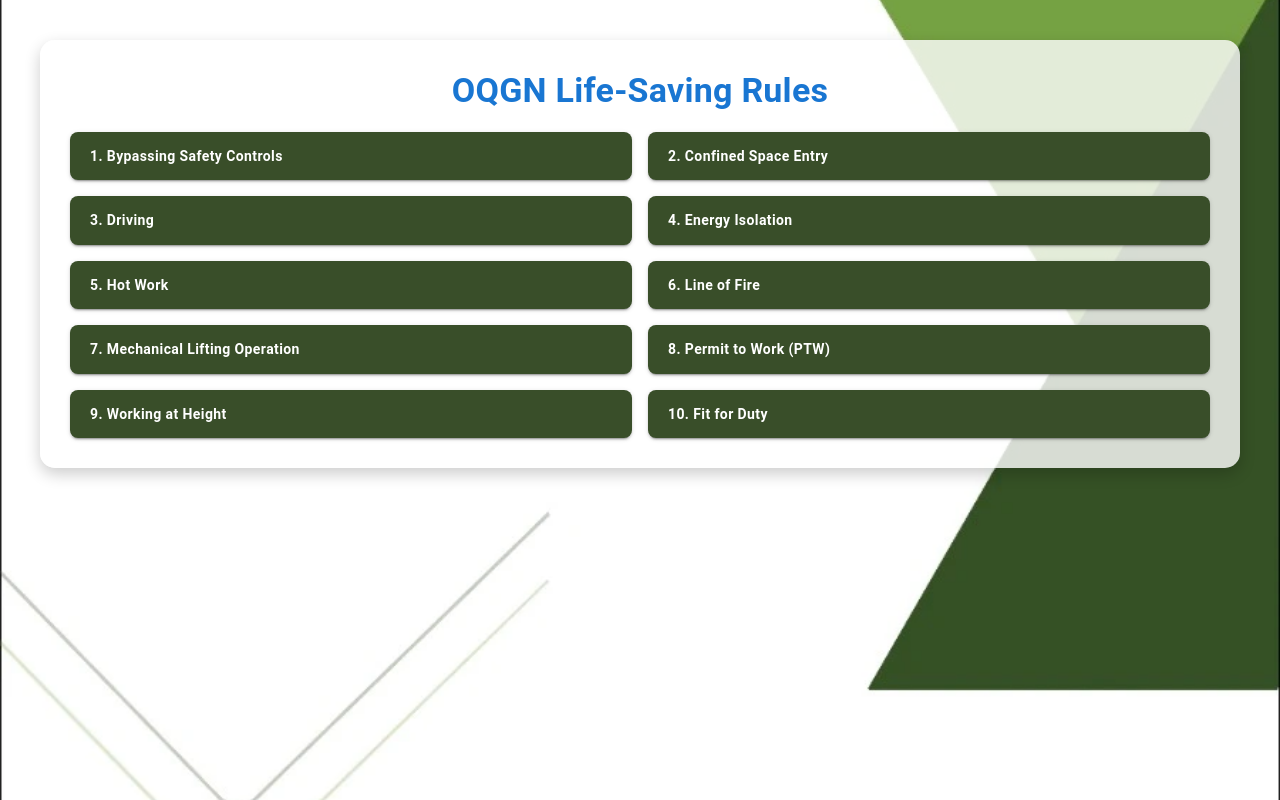
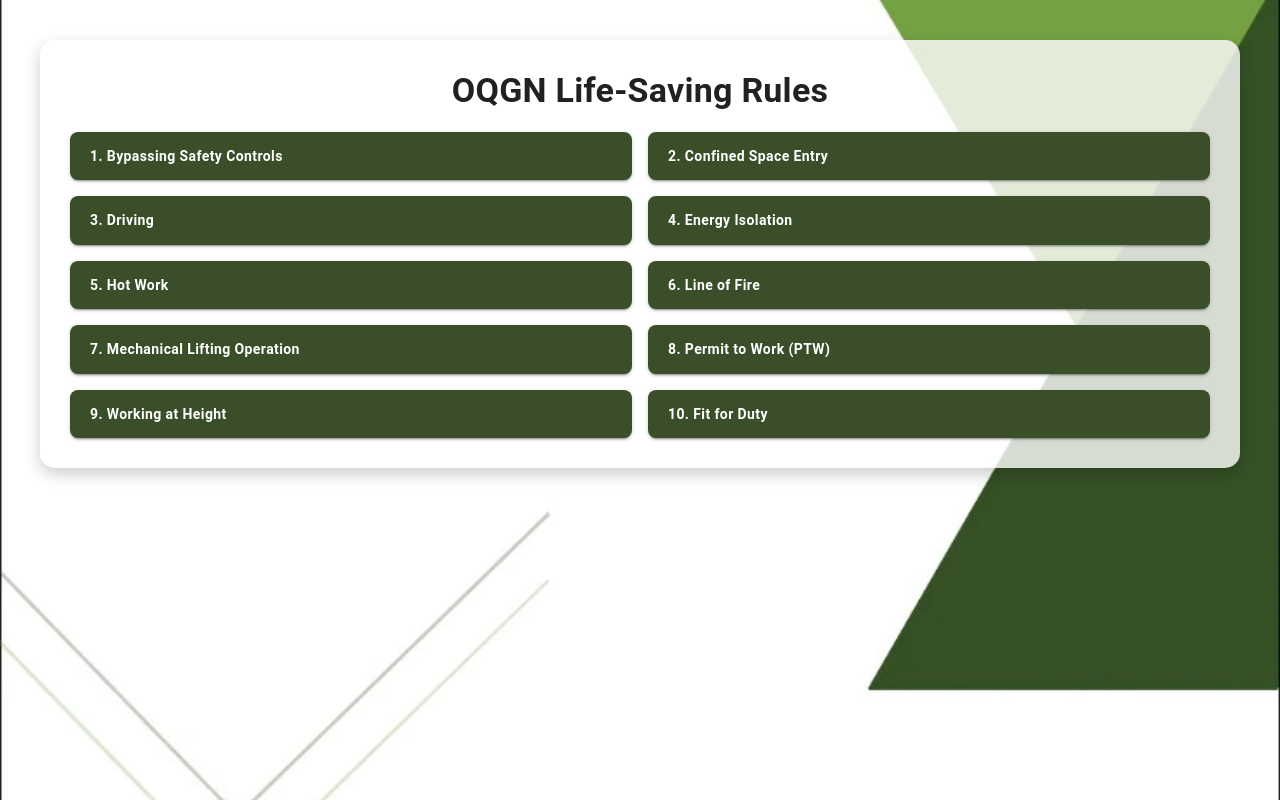
Before and after one commit to wasimakram516/OQGN-Life-Saving-Rules, a React (Create React App) app: page / in a window 1280 px wide. Both pictures are taken after a click on the button 1061 px from the left and 611 px from the top of the page. Built offline with nearby package versions, Linux system fonts and the light colour scheme.

Commit message:
fix/Heading color

```diff
--- a/src/components/QuestionSelectionScreen.js
+++ b/src/components/QuestionSelectionScreen.js
@@ -32,7 +32,6 @@ function QuestionSelectionScreen({ quizData, selectQuestion }) {
           variant="h4"
           gutterBottom
           sx={{
-            color: '#1976D2', // Blue color
             fontWeight: 'bold',
             marginBottom: '20px',
             textAlign: 'center',
```
